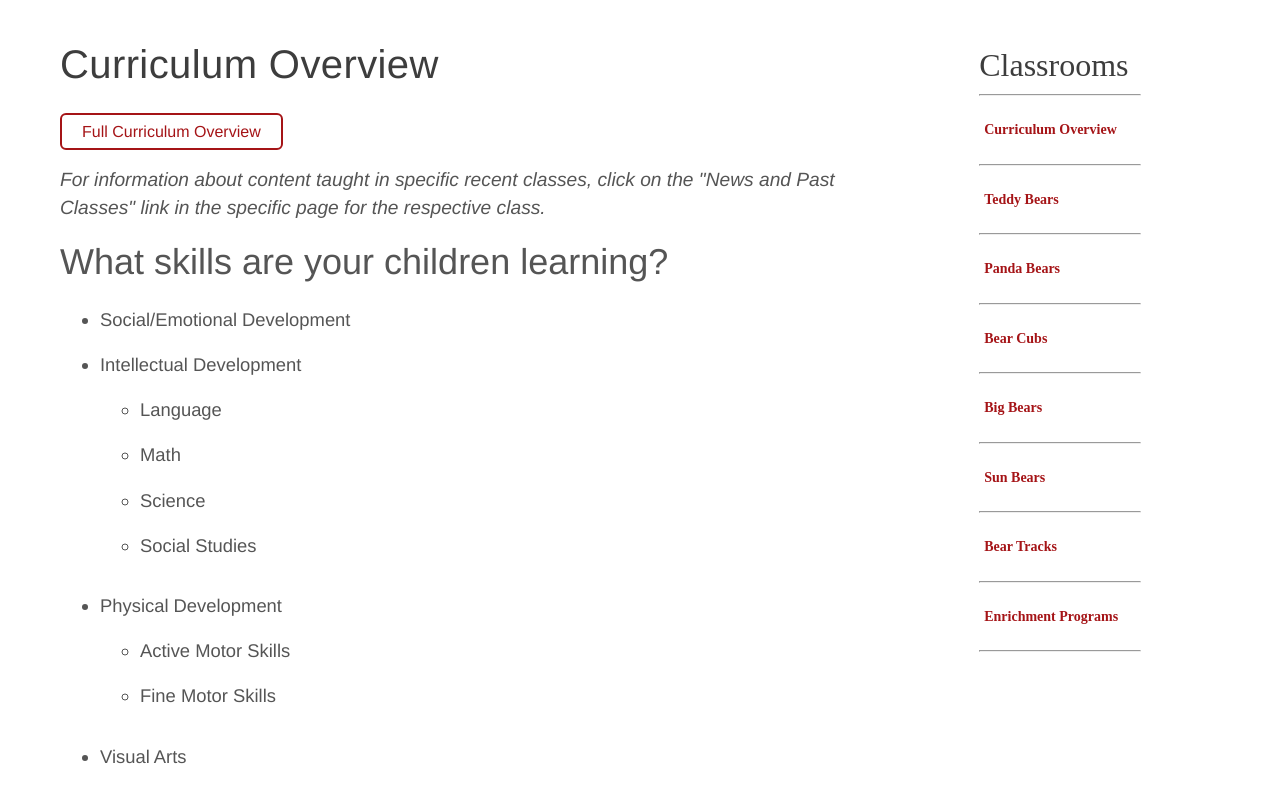
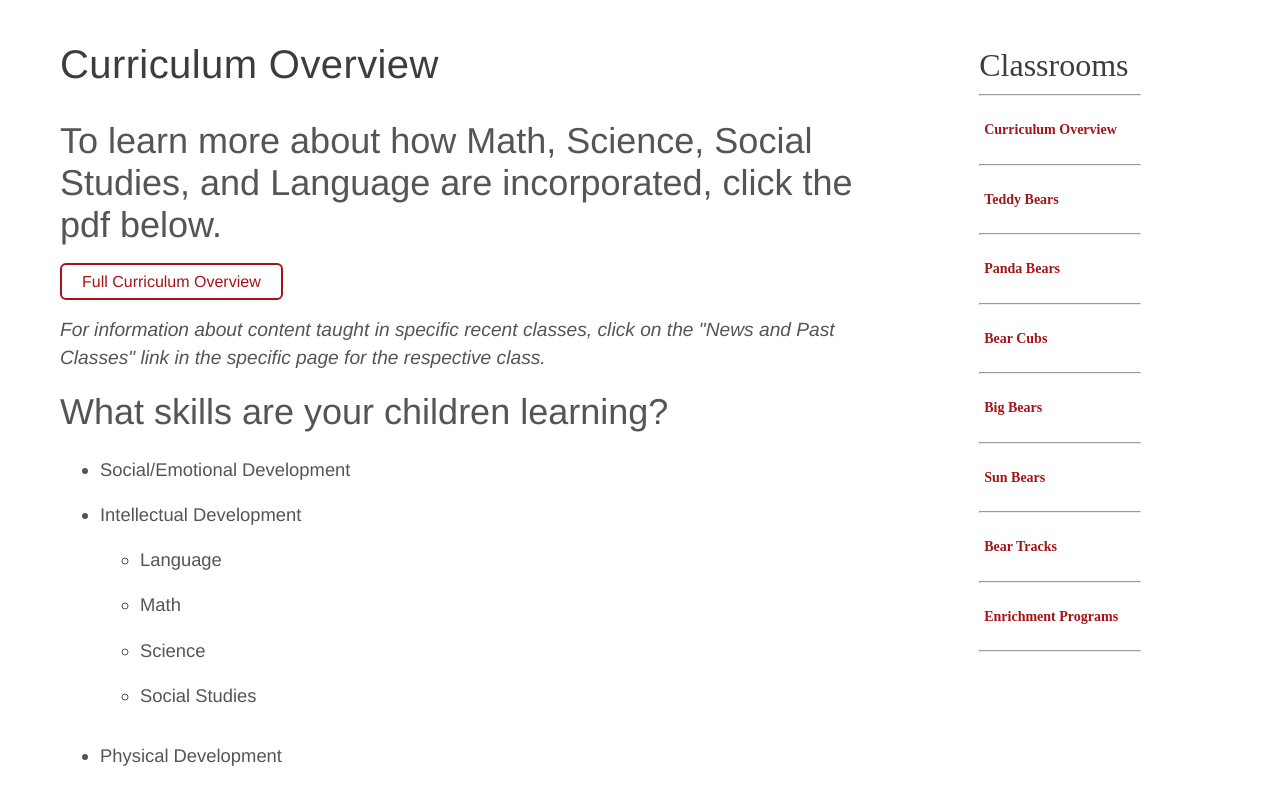
Before and after one commit to CSE256-Spring24/information-foraging-project-teamteamteam, a website: page files/curriculum_overview.html in a window 1280 px wide. Shown: the top 785 px of the page. Drawn offline with nearby package versions, Linux system fonts and the light colour scheme; files that its build step writes are made by us from their sources; files whose address does not match are found by name.

Commit message:
Update curriculum_overview.html

```diff
--- a/files/curriculum_overview.html
+++ b/files/curriculum_overview.html
@@ -20,6 +20,7 @@
       <h1>Curriculum Overview</h1>
       <div id="curriculum-details">
 
+        <h2>To learn more about how Math, Science, Social Studies, and Language are incorporated, click the pdf below.</h2>
         <a class="download" id="value-btn" href="downloads/curriculum_overview.pdf" target="_blank">Full Curriculum Overview</a>
 
       </div>
@@ -44,6 +45,7 @@
             </li>
             <li>
               Math
+
             </li>
             <li>Science</li>
             <li>Social Studies</li>
```
